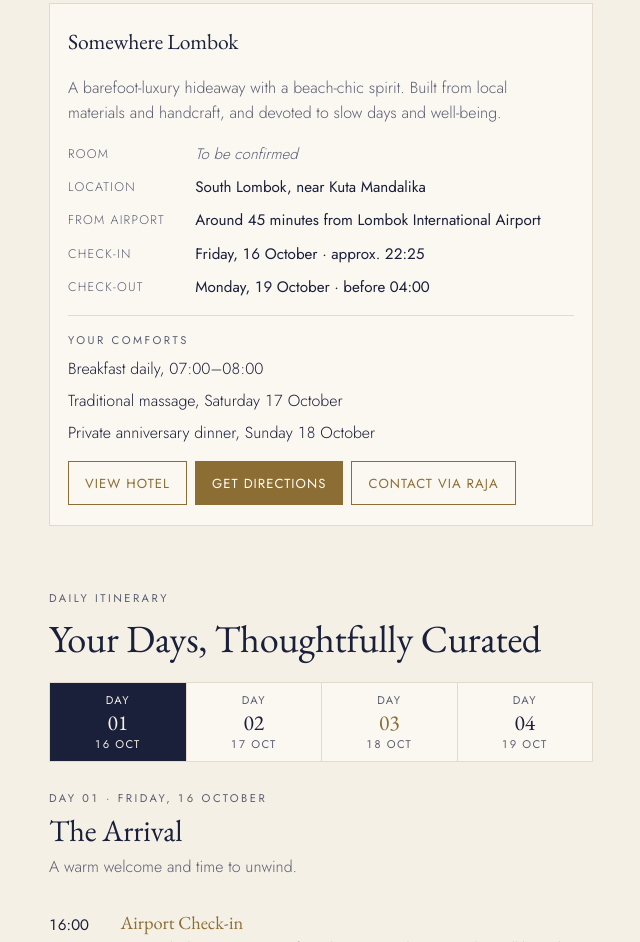
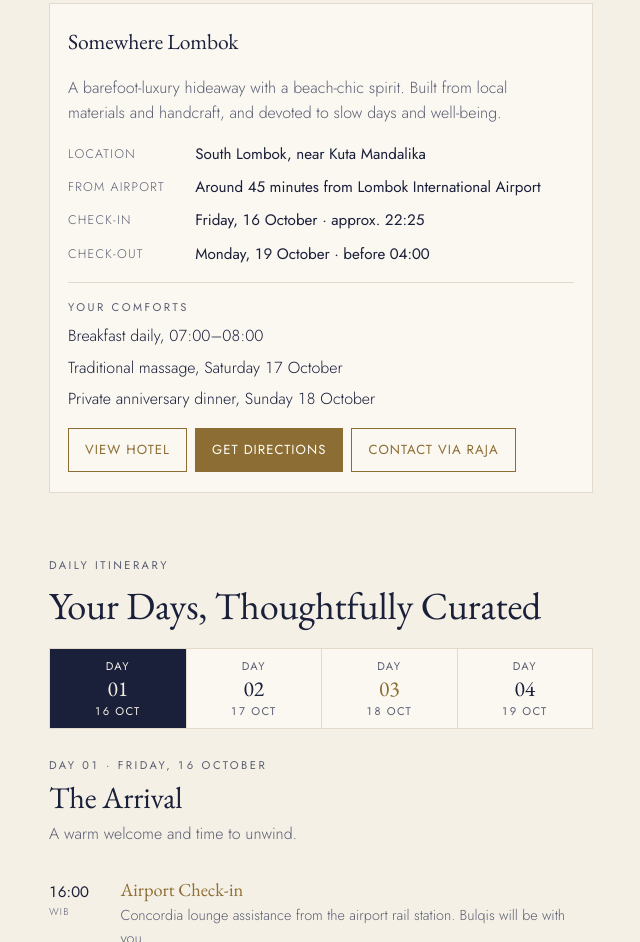
Before and after one commit to midowg/Lombok-Guidebook, a plain HTML site: page index.html in a window 1280 px wide. Shown: the part 4428-5370 px from the top of the page, without its empty margins (319-959 px from the left). Drawn offline with nearby package versions, Linux system fonts and the light colour scheme.

Commit message:
Fix room display logic in staySheet section of index.html

```diff
--- a/index.html
+++ b/index.html
@@ -585,7 +585,7 @@
   <div class="sheet-head"><h3>${esc(H.name)}</h3></div>
   ${H.about ? `<p class="lede">${esc(H.about)}</p>` : ""}
   <dl class="dl">
-    <dt>Room</dt><dd>${val(H.room)}</dd>
+    ${H.room ? `<dt>Room</dt><dd>${esc(H.room)}</dd>` : ""}
     <dt>Location</dt><dd>${esc(H.location)}</dd>
     <dt>From Airport</dt><dd>${esc(H.transfer)}</dd>
     <dt>Check-in</dt><dd class="num">${esc(H.checkin)}</dd>
```
